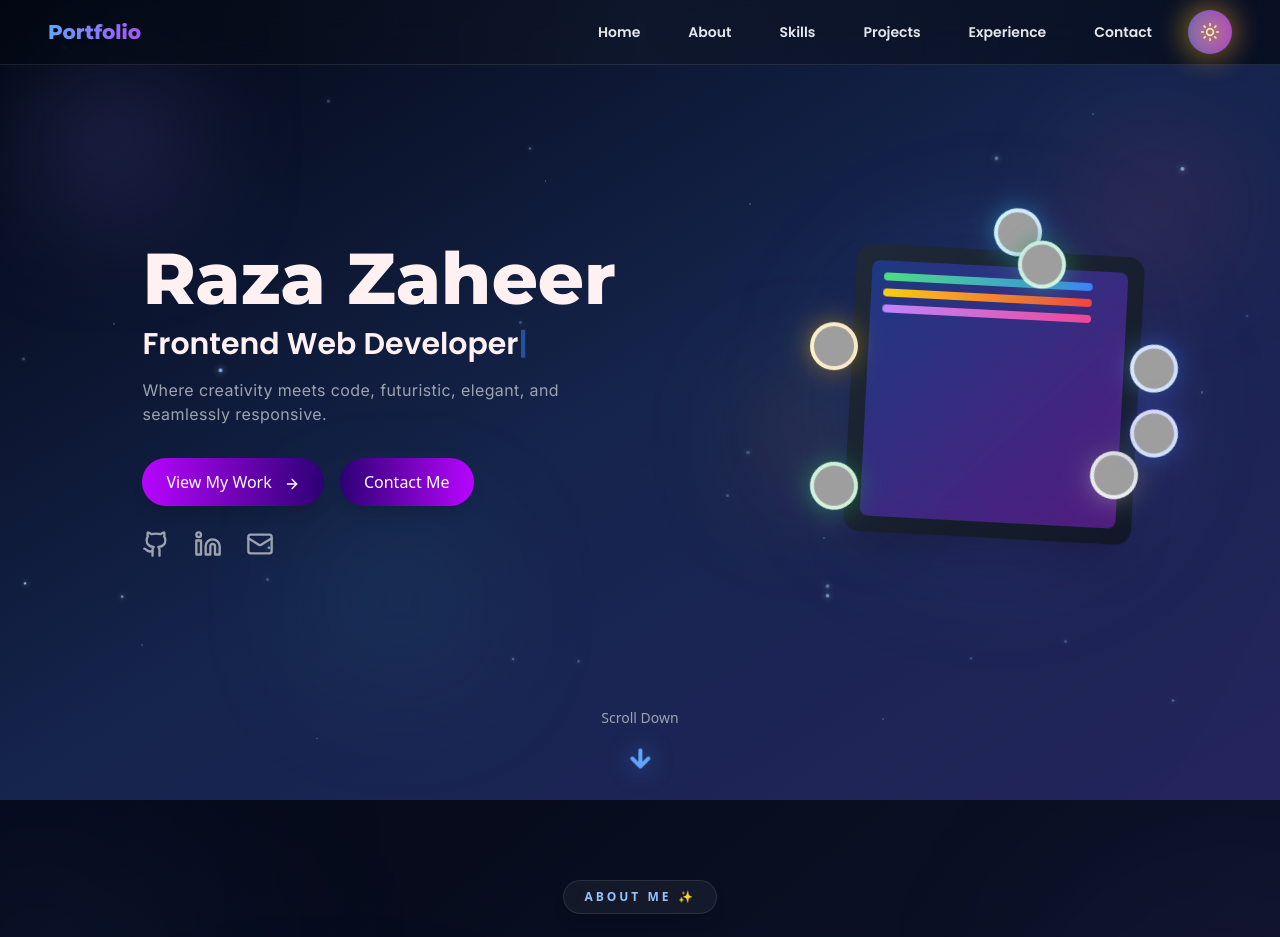
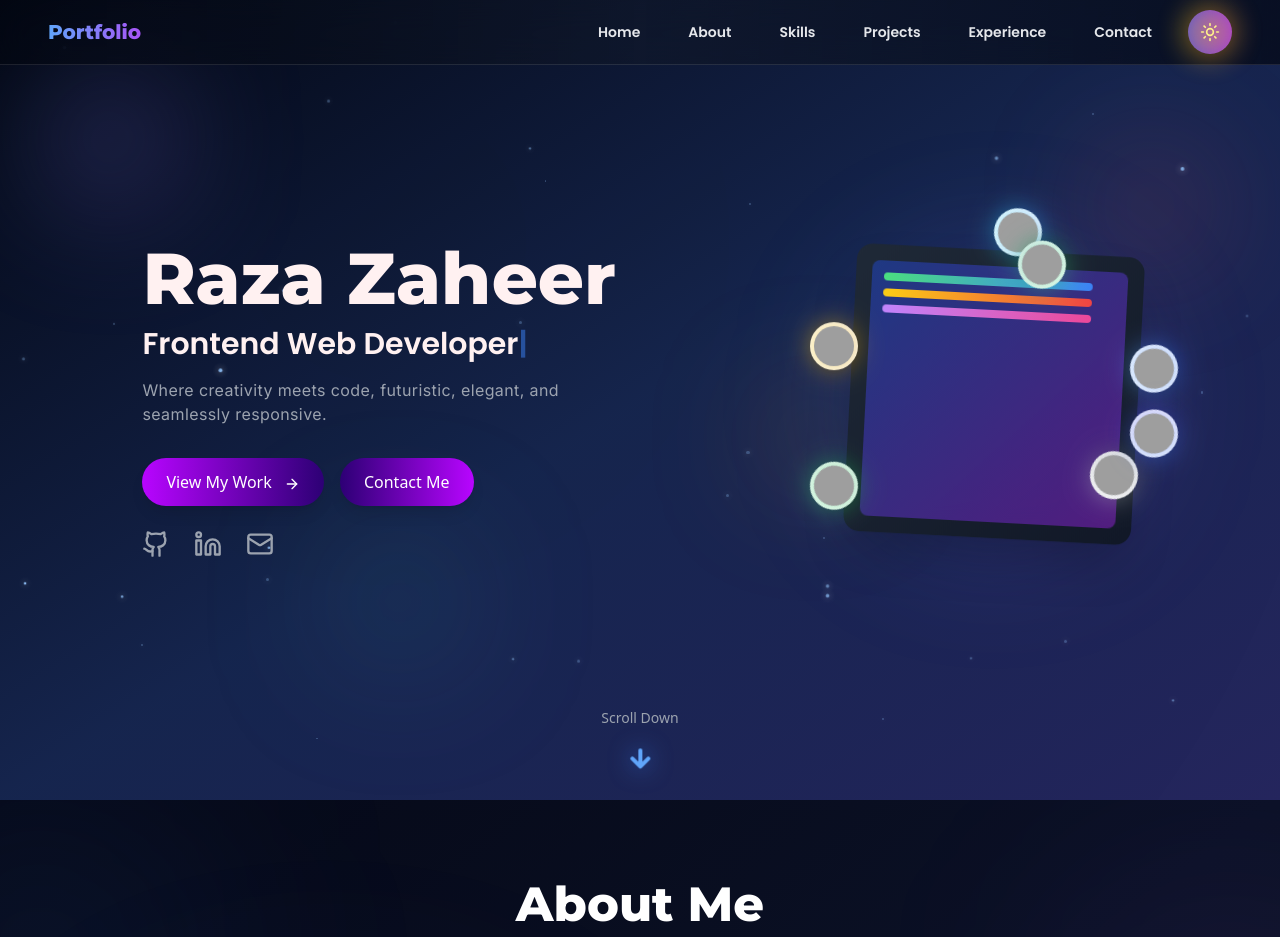
Before and after one commit to razazaheer12/Raza-Zaheer-Portfolio-WebDeveloper, a React (Vite) app: page / in a window 1280 px wide. Shown: the top 937 px of the page. Built offline with nearby package versions, Linux system fonts and the light colour scheme; grey boxes are pictures that could not be loaded.

Commit message:
Update About.tsx

```diff
--- a/src/components/About.tsx
+++ b/src/components/About.tsx
@@ -49,11 +49,6 @@ const About: React.FC = () => {
           className="text-center mb-16"
         >
           {/* Badge */}
-          <div className="inline-flex items-center rounded-full border border-blue-200 dark:border-white/10 bg-white/80 dark:bg-white/5 px-5 py-2 backdrop-blur-xl shadow-lg mb-5">
-            <span className="text-xs tracking-[3px] uppercase font-semibold text-blue-600 dark:text-blue-300">
-              ABOUT ME ✨
-            </span>
-          </div>
 
           {/* Animated Heading */}
           <h2
```
